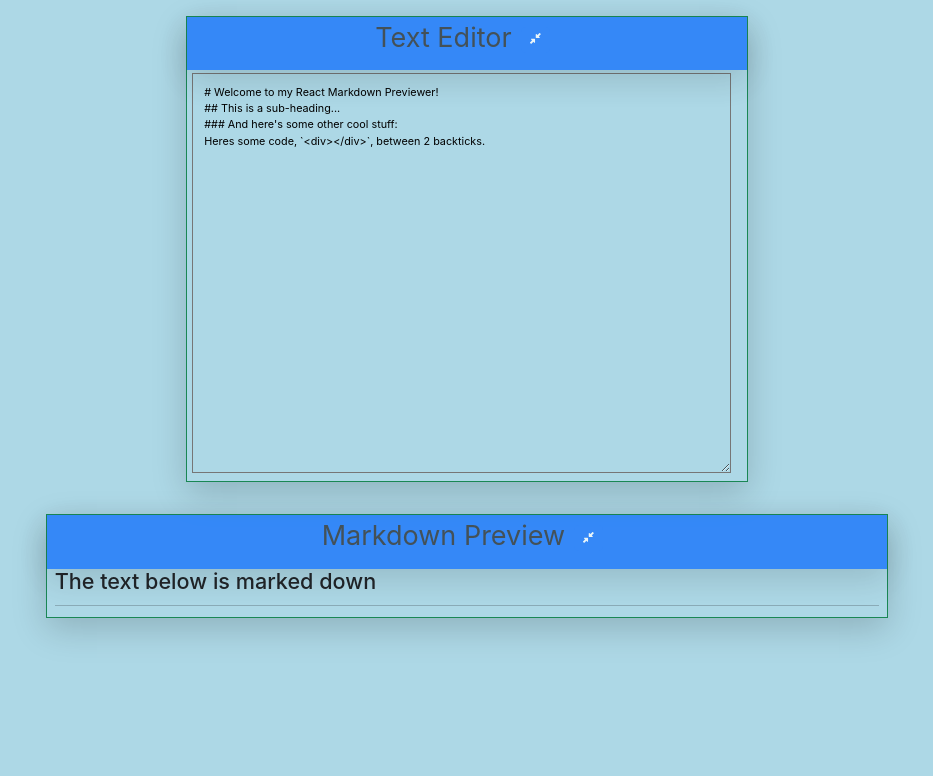
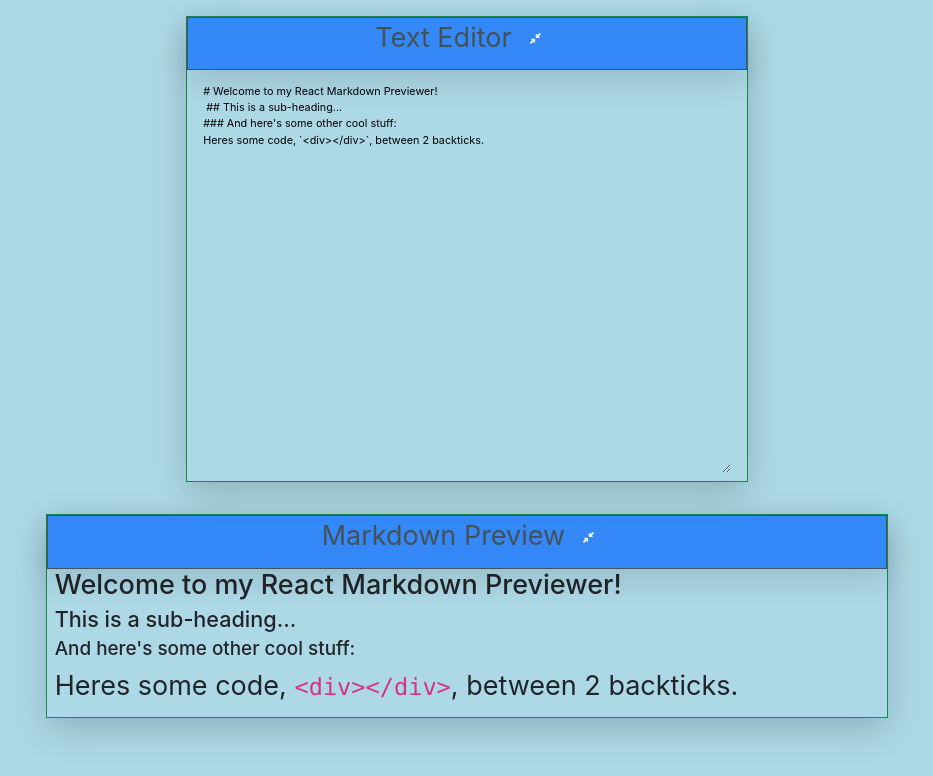
Before and after one commit to Pankeking/MarkdownPreviewer, a React (Create React App) app: page / in a window 1280 px wide. Shown: the top 776 px of the page, without its empty margins (173-1106 px from the left). Built offline with nearby package versions, Linux system fonts and the light colour scheme.

Commit message:
fixes and githubflavor

```diff
--- a/public/index.html
+++ b/public/index.html
@@ -51,5 +51,6 @@
       To begin the development, run `npm start` or `yarn start`.
       To create a production bundle, use `npm run build` or `yarn build`.
     -->
+    <script src="https://cdn.freecodecamp.org/testable-projects-fcc/v1/bundle.js"></script>
   </body>
 </html>
--- a/src/components/EditorComp.js
+++ b/src/components/EditorComp.js
@@ -6,7 +6,7 @@ import InputComp from "./InputComp";
 
 
 
-function EditorComp({ onChange }) {
+function EditorComp({ onChange, InitText }) {
 
     const [openEditor, setOpenEditor] = useState(true);
 
@@ -24,7 +24,7 @@ function EditorComp({ onChange }) {
                 />
                 <Collapse in={openEditor}>
                     <div id="editor-text" className="ms-2 p-0">
-                    <InputComp onChange={handleInputChange} />
+                    <InputComp onChange={handleInputChange} InitText={InitText}/>
 
                     </div>
                 </Collapse>
--- a/src/components/InputComp.js
+++ b/src/components/InputComp.js
@@ -2,9 +2,8 @@ import React, {useState} from "react";
 import { FormControl, InputGroup } from "react-bootstrap";
 import { marked } from "marked";
 
-function InputComp({ onChange }) {
+function InputComp({ onChange, InitText }) {
 
-    const InitText = '# Welcome to my React Markdown Previewer!\n## This is a sub-heading...\n### And here\'s some other cool stuff:\nHeres some code, `<div></div>`, between 2 backticks.'
 
     const [inputValue, setInputValue] = useState(InitText);
 
--- a/src/components/MainComp.js
+++ b/src/components/MainComp.js
@@ -6,15 +6,15 @@ import EditorComp from "./EditorComp";
 // import {Routes, Route, Link, Navigate, withRouter} from 'react-router-dom';
 
 function MainComp() {
-
-    const [markdownText, setMarkdownText] = useState('');
+    const InitText = '# Welcome to my React Markdown Previewer!\n ## This is a sub-heading...\n### And here\'s some other cool stuff:\nHeres some code, `<div></div>`, between 2 backticks.';
+    const [markdownText, setMarkdownText] = useState(InitText);
     const handleTextChange = (text) => {
         setMarkdownText(text);
     }
     return(
         <React.Fragment>
             <div className="container mt-4">
-                <EditorComp onChange={handleTextChange} />
+                <EditorComp onChange={handleTextChange} InitText={InitText}/>
                 <div className="m-5"></div>
                 <MarkdownComp markdownText={markdownText} />
             </div>
--- a/src/components/MarkdownComp.js
+++ b/src/components/MarkdownComp.js
@@ -8,7 +8,14 @@ function MarkdownComp({ markdownText }) {
 
     const [openPreview, setOpenPreview] = useState(true);
 
-    const markedDownText = marked(markdownText, {sanitize: true});
+    const renderer = new marked.Renderer();
+    marked.setOptions({
+      renderer: renderer,
+      gfm: true,
+      breaks: true,
+    });
+
+    const markedDownText = {__html: marked(markdownText, {sanitize: true})};
 
     return (
         <>
@@ -20,9 +27,8 @@ function MarkdownComp({ markdownText }) {
            />
             <Collapse in={openPreview}>
                 <div className="text text-start" id="editor-text">
-                    <p>
-                        <h2>The text below is marked down </h2><hr></hr>
-                        <div dangerouslySetInnerHTML={ {__html: markedDownText}}></div>
+                    <p id="preview"
+                        dangerouslySetInnerHTML={ markedDownText}>
                     </p>
                 </div>
             </Collapse>
--- a/src/components/TitleWithToggle.js
+++ b/src/components/TitleWithToggle.js
@@ -4,7 +4,7 @@ import ToggleButtonComp from "./ToggleButtonComp";
 function TitleWithToggle({ title, open, onClick }) {
 
     return (
-        <div className="border border-primary bg-primary opacity-75 row shadow-lg">
+        <div className="border border-dark bg-primary opacity-75 row shadow-lg">
             <p className="justify-content-center">
                 {title}
                 <ToggleButtonComp open={open} onClick={onClick} />
--- a/src/index.css
+++ b/src/index.css
@@ -2,6 +2,7 @@
   margin: 0;
   padding: 0;
   /* border: 1px solid black; */
+
 
 }
 
@@ -32,4 +33,9 @@ code {
   background-color: lightblue;
   margin-right: 1rem;
   padding: 1rem;
+  border: none;
 }
+#editor:focus {
+  border: none;
+  outline: none;
+}
```
